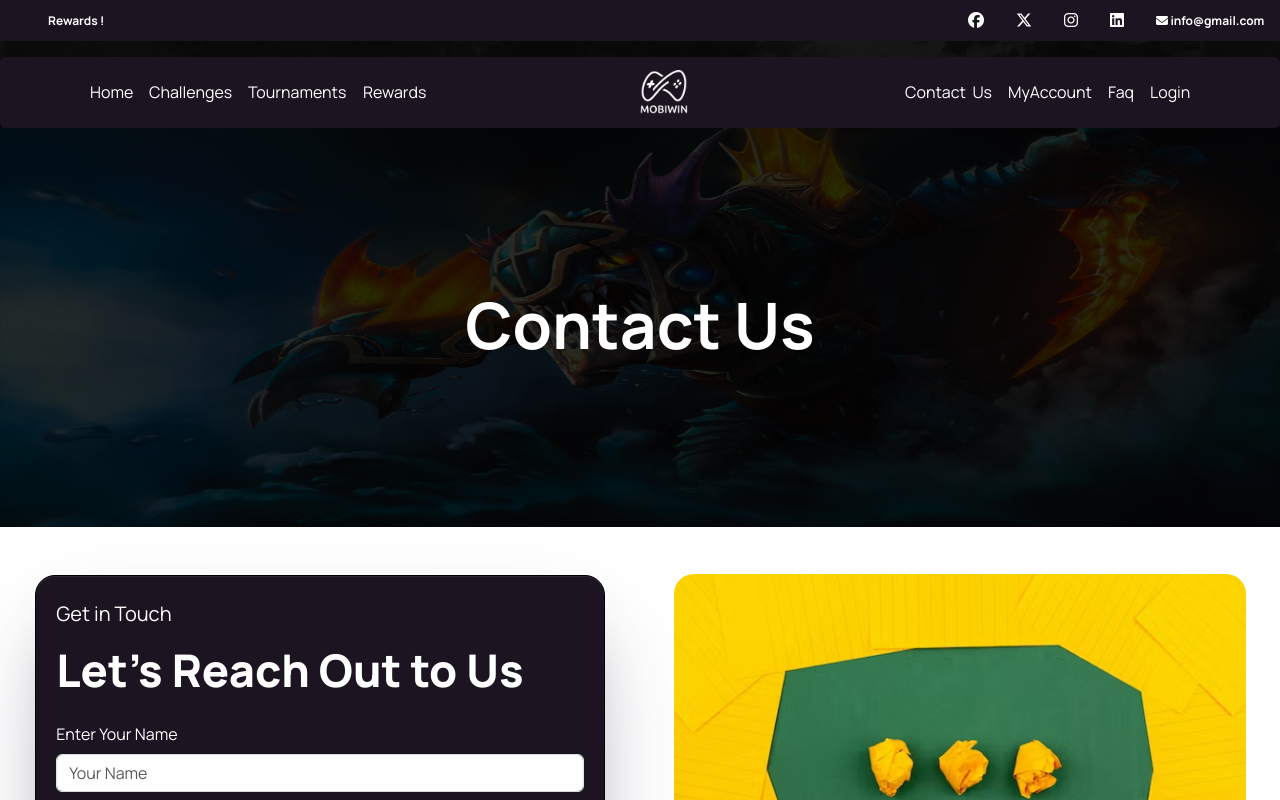
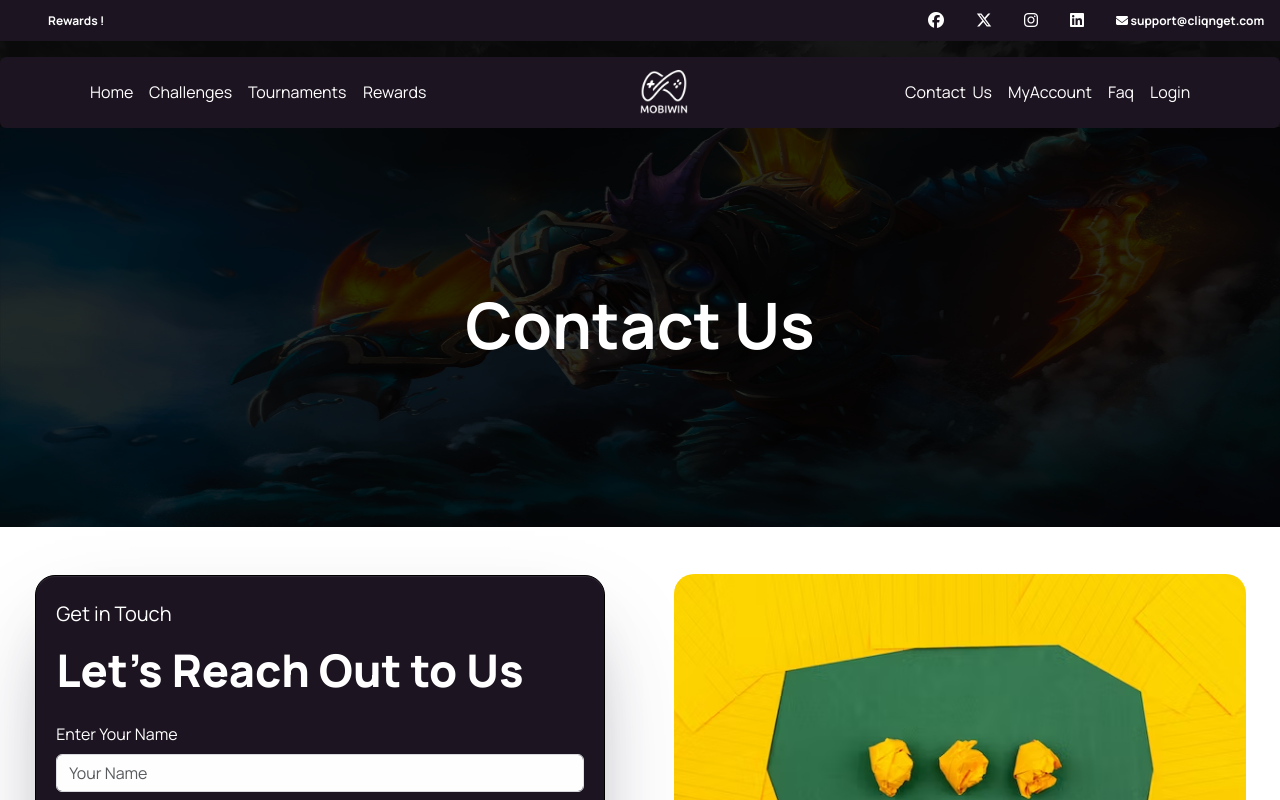
Before and after one commit to 4gaurav/amitweb, a plain HTML site: page contact-us.html in a window 1280 px wide. Shown: the top 800 px of the page. Drawn offline with nearby package versions, Linux system fonts and the light colour scheme.

Commit message:
Update contact-us.html

```diff
--- a/contact-us.html
+++ b/contact-us.html
@@ -57,9 +57,8 @@
                             class="nav-link text-white animate__animated animate__backInRight"><i
                                 class="fa-brands fa-linkedin"></i></a>
                     </li>
-                    <li class="nav-item heading-6"><a href="#"
-                            class="nav-link text-white animate__animated animate__backInRight"><i
-                                class="fa-solid fa-envelope"></i> info@gmail.com</a></li>
+                    <li class="nav-item heading-6"><a href="mailto:support@cliqnget.com" class="nav-link text-white animate__animated animate__backInRight"><i
+                                class="fa-solid fa-envelope"></i> support@cliqnget.com</a></li>
                 </ul>
             </header>
         </div>
```
